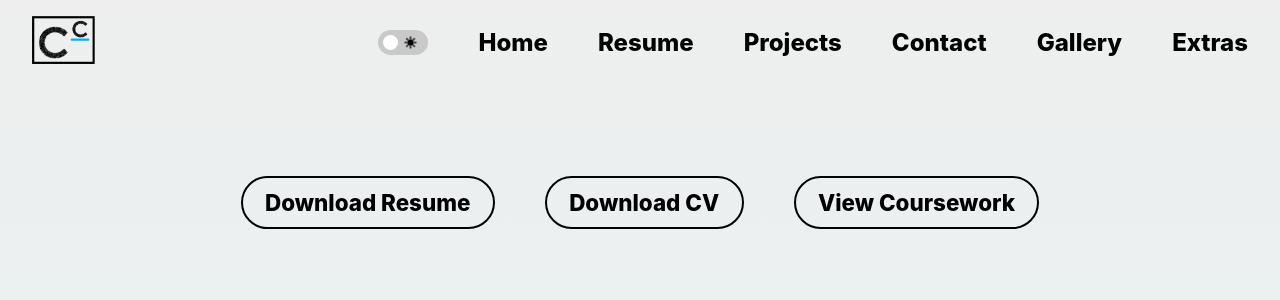
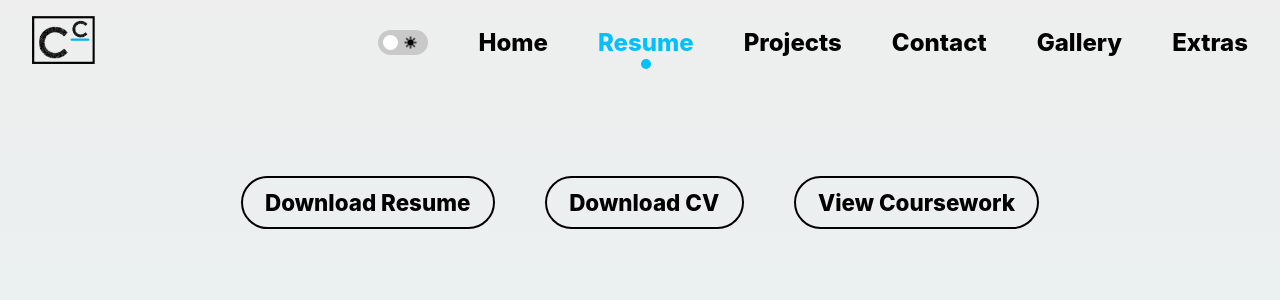
Before and after one commit to CarlosCarras/CarlosCarras.github.io, a React (Create React App) app: page /resume in a window 1280 px wide. Shown: the top 300 px of the page. Built offline with nearby package versions, Linux system fonts and the light colour scheme.

Commit message:
added page indicator to navbar and sidebar

```diff
--- a/src/components/Navbar/Navbar.css
+++ b/src/components/Navbar/Navbar.css
@@ -41,8 +41,29 @@
     color: white;
 }
 
-.navbar > .menu > *:hover {
+.navbar .menu > *:hover {
     color: var(--accent-color);
+}
+
+.navbar .menu > a {
+    position: relative;
+}
+
+.navbar .menu > a.active {
+    color: var(--accent-color);
+}
+
+.navbar .menu > a.active::after {
+    content: "";
+    display: block;
+    background-color: var(--accent-color);
+    height: 10px;
+    width: 10px;
+    border-radius: 10px;
+    position: absolute;
+    top: 1.3em;
+    left: 50%;
+    transform: translate(-50%);
 }
 
 .navbar .menu .hambuerger-menu {
@@ -50,7 +71,6 @@
     font-size: 2em;
     margin: 0;
     padding: 0 0.2em 0.1em;
-    /* border: 2px solid transparent; */
 }
 
 @media (max-width: 970px) {
--- a/src/components/Navbar/Navbar.js
+++ b/src/components/Navbar/Navbar.js
@@ -1,4 +1,5 @@
 import React, {useState, useEffect} from "react";
+import { Link, useLocation } from "react-router-dom";
 import "./Navbar.css"
 
 import Sidebar from './Sidebar/Sidebar';
@@ -14,6 +15,7 @@ function Navbar(props) {
     const [sidebarLogo, setSidebarLogo] = useState(isDarkmode ? LOGO_DARKMODE : LOGO);
     const [backgroundActive, setBackgroundActive] = useState(false);
     const [isSidebarOpen, setSidebarOpen] = useState(false);
+    const location = useLocation();
 
     /* toggle darkmode */
     const toggleDarkMode = () => {
@@ -70,12 +72,12 @@ function Navbar(props) {
     const menu = (
         <div className="menu">
             <DarkmodeToggle darkmode={props.darkmode} toggleDarkMode={toggleDarkMode}/>
-            <a href="/">Home</a>
-            <a href="/resume">Resume</a>
-            <a href="/projects">Projects</a>
-            <a href="/contact">Contact</a>
-            <a href="/gallery">Gallery</a>
-            <a href="/extras">Extras</a>
+            <Link to="/" className={location.pathname === "/" ? "active" : ""}>Home</Link>
+            <Link to="/resume" className={location.pathname === "/resume" ? "active" : ""}>Resume</Link>
+            <Link to="/projects" className={location.pathname === "/projects" ? "active" : ""}>Projects</Link>
+            <Link to="/contact" className={location.pathname === "/contact" ? "active" : ""}>Contact</Link>
+            <Link to="/gallery" className={location.pathname === "/gallery" ? "active" : ""}>Gallery</Link>
+            <Link to="/extras" className={location.pathname === "/extras" ? "active" : ""}>Extras</Link>
             <div className="hambuerger-menu" onClick={toggleSidebar}>&#9776;</div>
         </div>
     )
```
